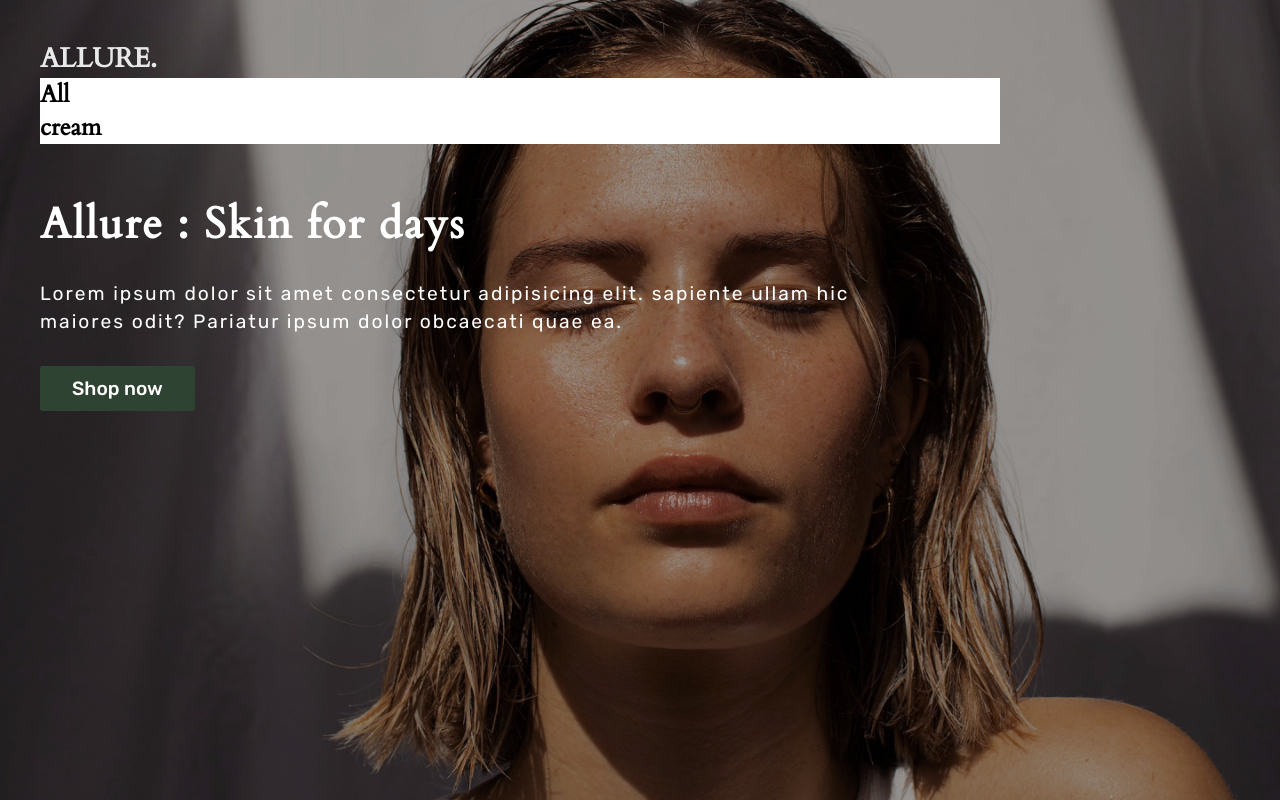
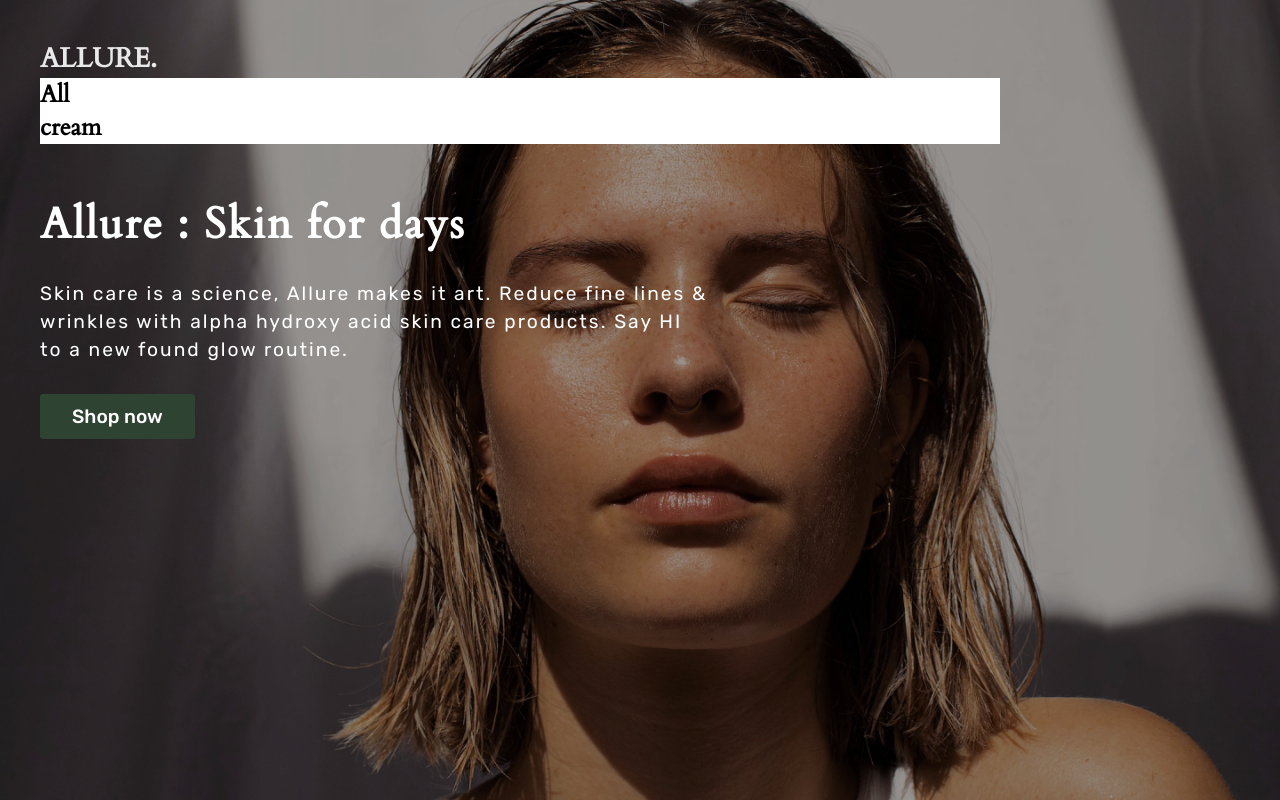
Before and after one commit to Kel-VinTech/Allure-ecommerce, a React (Vite) app: page / in a window 1280 px wide. Built offline with nearby package versions, Linux system fonts and the light colour scheme.

Commit message:
made changes

```diff
--- a/src/components/HeroContent.jsx
+++ b/src/components/HeroContent.jsx
@@ -22,8 +22,7 @@ const HeroContent = () => {
         </nav>
         <div className="hero-content">
             <h1 className="hero-title">Allure : Skin for days</h1>
-            <p className="hero-text">Lorem ipsum dolor sit amet consectetur adipisicing elit.
-             sapiente ullam hic maiores odit? Pariatur ipsum dolor obcaecati quae ea.</p>
+            <p className="hero-text">Skin care is a science, Allure makes it art. Reduce fine lines & <br/> wrinkles with alpha hydroxy acid skin care products. Say HI to a new found glow routine.</p>
              <button>Shop now</button>
         </div>
         <div className="products_collection">
```
